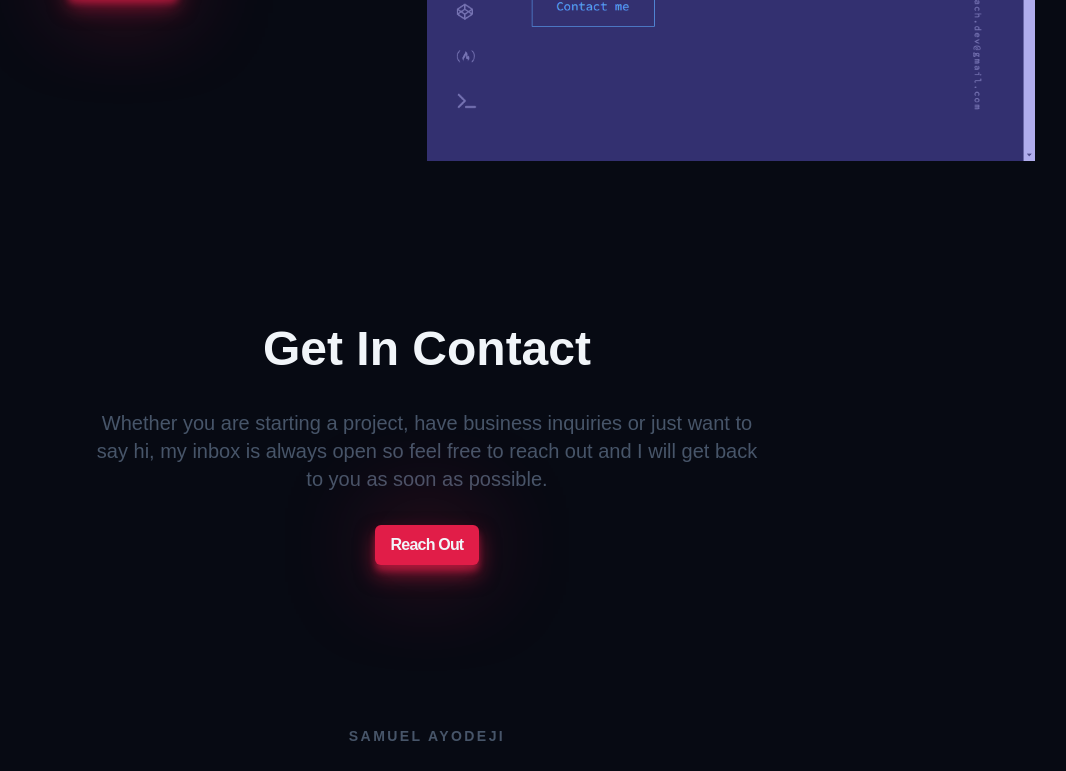
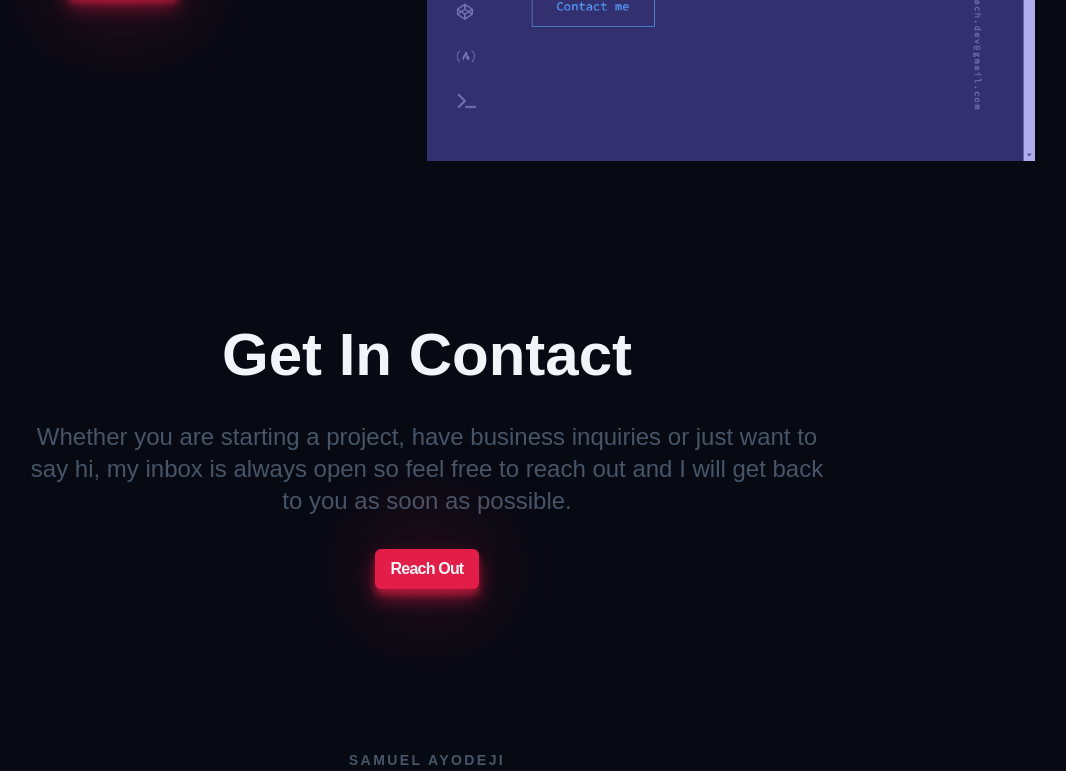
Before and after one commit to samuel12-dot/Building-a-portfolio-website, a website built with Vite: page index.html in a window 1536 px wide. Shown: the part 7195-7966 px from the top of the page, without its empty margins (341-1407 px from the left). Before the commit the page ends 7942 px from the top, so only its background shows below. Built offline with nearby package versions, Linux system fonts and the light colour scheme; a web font is replaced by a local one.

Commit message:
adjusted contact size

```diff
--- a/styles/components/contact.css
+++ b/styles/components/contact.css
@@ -85,12 +85,12 @@
     }
 
     .contact__title {
-        font-size: var(--size-5xl);
+        font-size: var(--size-6xl);
     }
     .contact__description {
-        font-size: var(--size-xl);
+        font-size: var(--size-2xl);
     }
     .contact__btn {
-        font-size: var(--size-xl);
+        font-size: var(--size-2xl);
     }
 }
```
